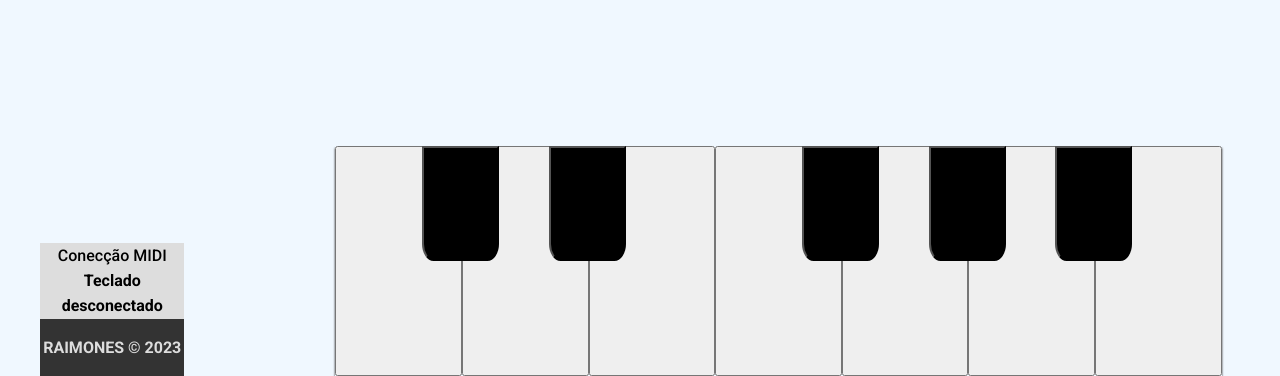
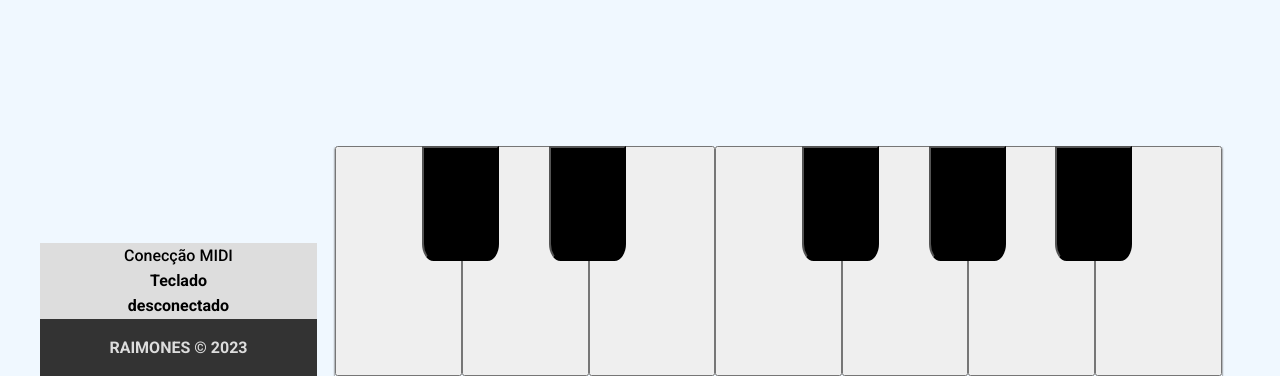
Before and after one commit to raimonesbarros/aprenda-teclado-musical, a website with bundled scripts: page index.html in a window 1280 px wide. Both pictures are taken after a click on the picture 244 px from the left and 153 px from the top of the page. Shown: the part 424-800 px from the top of the page. Built offline with nearby package versions, Linux system fonts and the light colour scheme.

Commit message:
Update general.css

```diff
--- a/styles/general.css
+++ b/styles/general.css
@@ -31,6 +31,10 @@
 html, body{
   background-color: aliceblue;
   -webkit-tap-highlight-color: transparent;
+  -webkit-user-select:none;
+  -moz-user-select:none;
+  -ms-user-select:none;
+  user-select:none;
 }
 
 .container{max-width: var(--maxWidth);}
@@ -75,6 +79,7 @@ main section{
 .navbar .conection{
   position: absolute;
   bottom: 0;
+  width: 100%;
 }
 
 .dropbtn, .dropbtn2, .dropbtn3{
```
